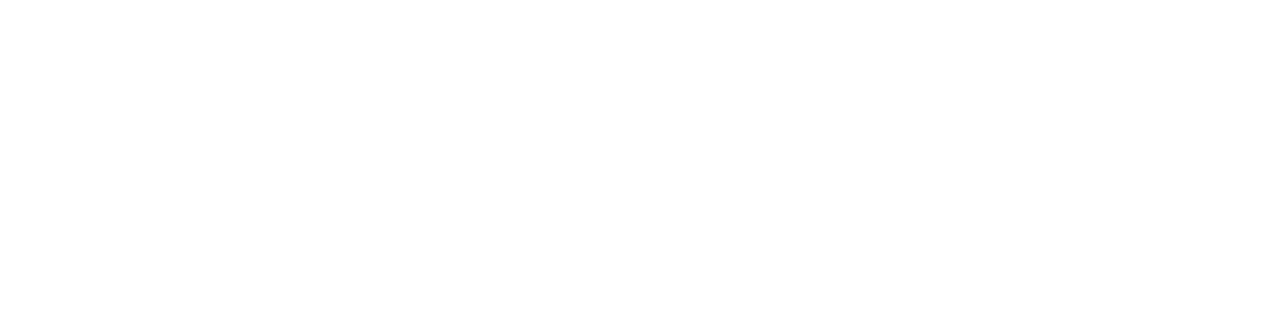
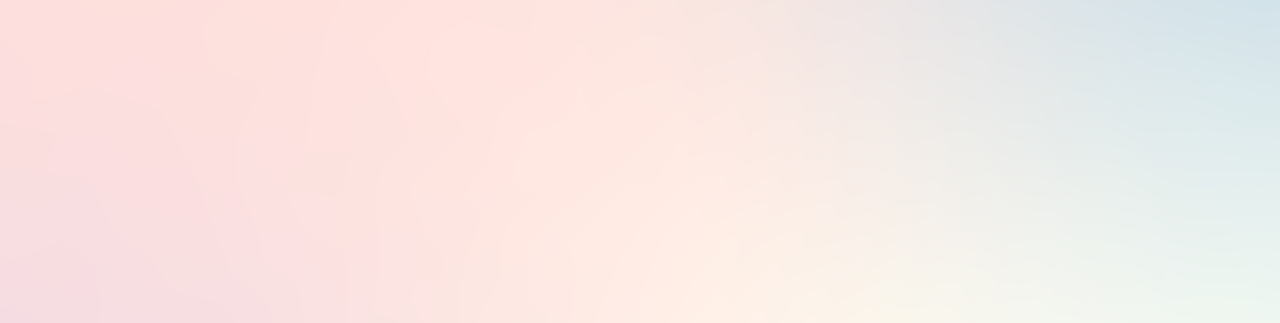
Before and after one commit to vesh8750/gsap-animated, a plain HTML site: page index.html in a window 1280 px wide. Shown: the top 323 px of the page. Drawn offline with nearby package versions, Linux system fonts and the light colour scheme; the site is published under a folder, as on GitHub Pages, so addresses that start at the root find nothing.

Commit message:
Fix background image URL paths in CSS for consistency

```diff
--- a/index.html
+++ b/index.html
@@ -26,7 +26,7 @@
       color: var(--text-gray);
       -webkit-font-smoothing: antialiased;
       overflow-x: hidden;
-      background-image: url("/assets/gradient.jpg");
+      background-image: url("./assets/gradient.jpg");
       background-size: cover;
       /* fills entire screen */
       background-position: center;
@@ -44,7 +44,7 @@
       justify-content: center;
       align-items: center;
       overflow: hidden;
-      background-image: url("/assets/gradient.jpg");
+      background-image: url("./assets/gradient.jpg");
       background-size: cover;
       background-position: center;
     }
```
